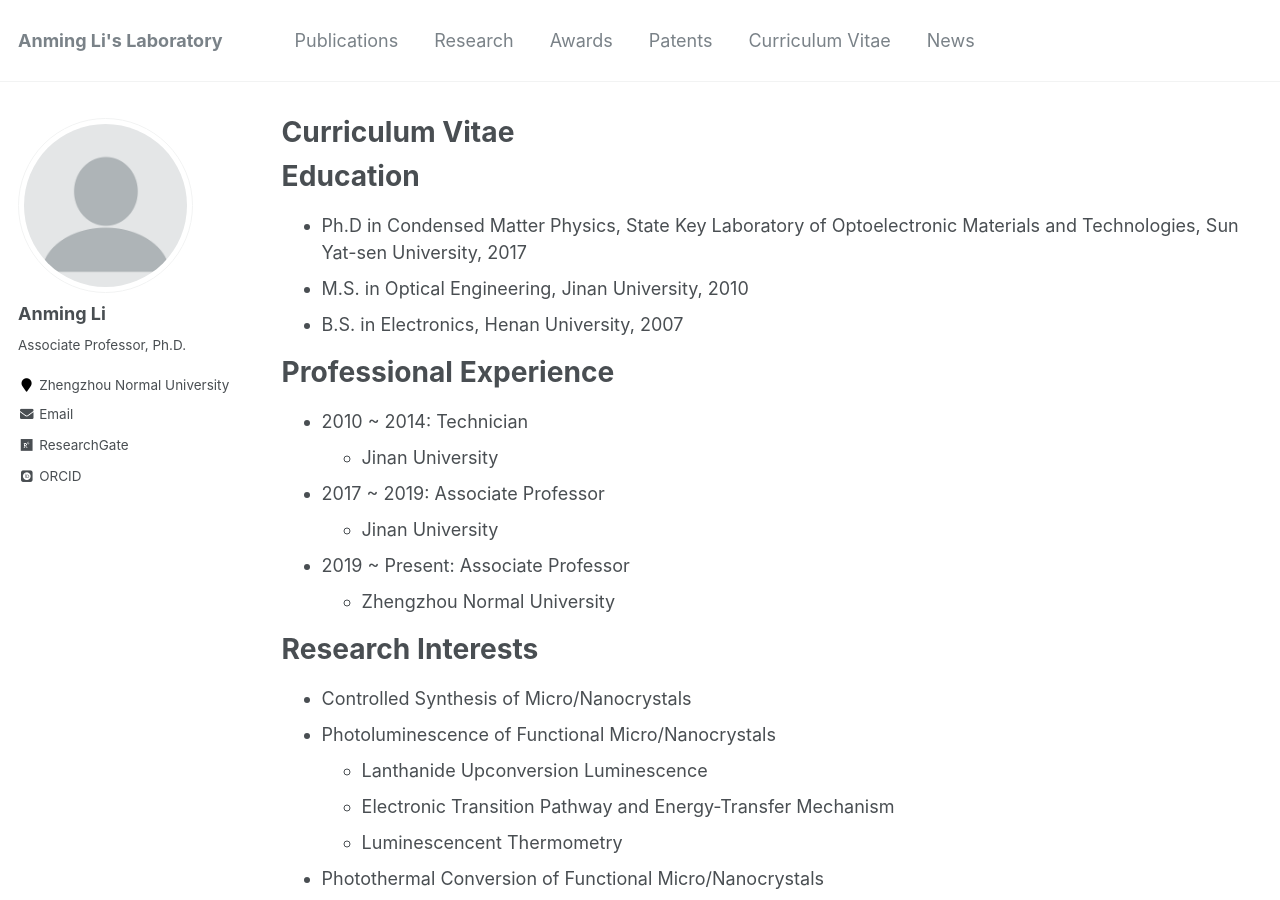
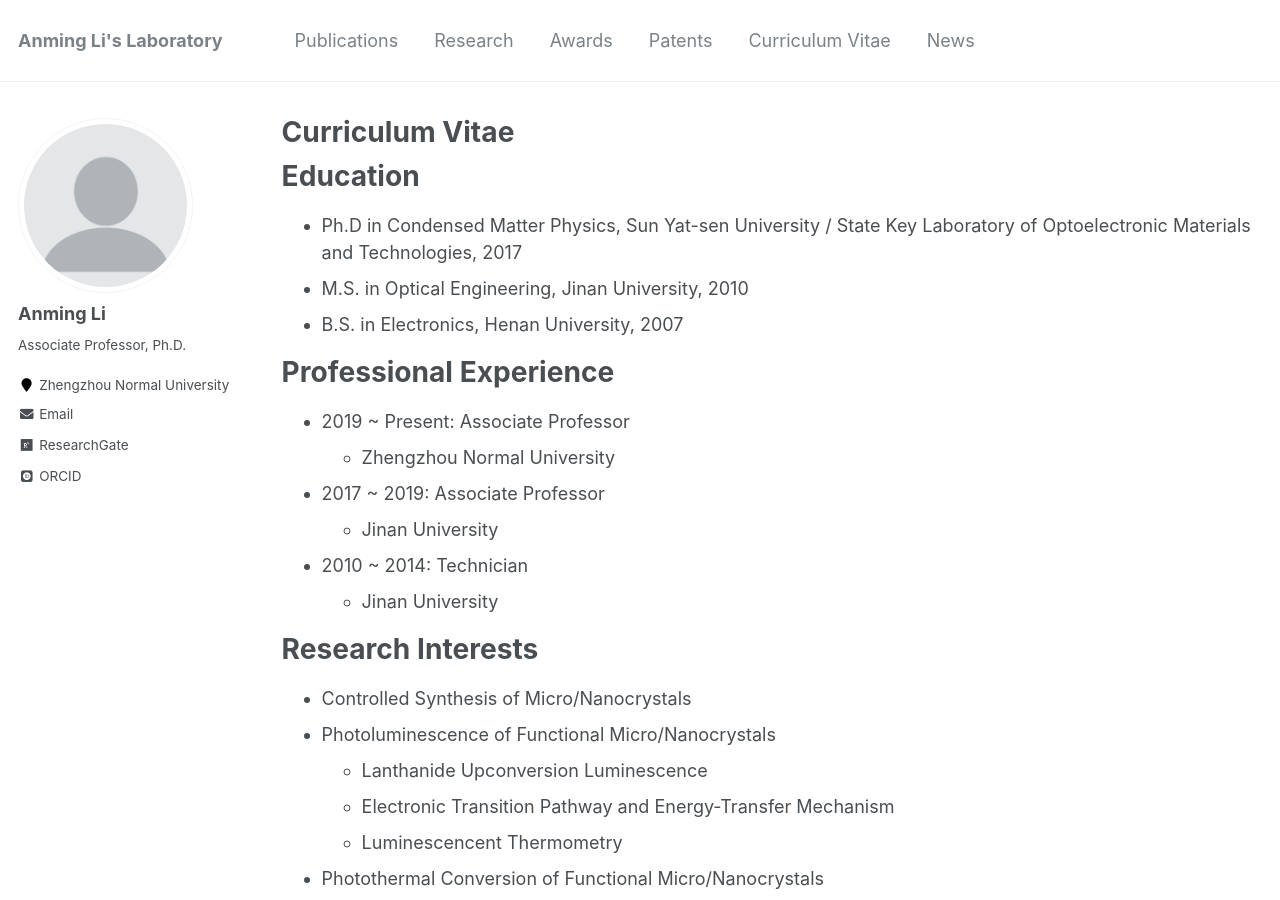
Before and after one commit to ucnclab/ucnclab.github.io, a Jekyll site: the page built from _pages/cv.md, in a window 1280 px wide and 900 px high. Built offline with Jekyll 4.4.1, drawn with Linux system fonts in a browser that asks for light colours; some web fonts are replaced; formulas are drawn with MathJax 3; comment, search, counter and statistics services are not loaded.

Commit message:
Update cv.md

```diff
--- a/_pages/cv.md
+++ b/_pages/cv.md
@@ -11,20 +11,20 @@
 
 Education
 ======
-* Ph.D in Condensed Matter Physics, State Key Laboratory of Optoelectronic Materials and Technologies, Sun Yat-sen University, 2017
+* Ph.D in Condensed Matter Physics, Sun Yat-sen University / State Key Laboratory of Optoelectronic Materials and Technologies, 2017
 * M.S. in Optical Engineering, Jinan University, 2010
 * B.S. in Electronics, Henan University, 2007
 
 Professional Experience
 ======
-* 2010 ~ 2014: Technician
-  * Jinan University
+* 2019 ~ Present: Associate Professor
+  * Zhengzhou Normal University
 
 * 2017 ~ 2019: Associate Professor
   * Jinan University
 
-* 2019 ~ Present: Associate Professor
-  * Zhengzhou Normal University
+* 2010 ~ 2014: Technician
+  * Jinan University
 
 Research Interests
 ======
```
